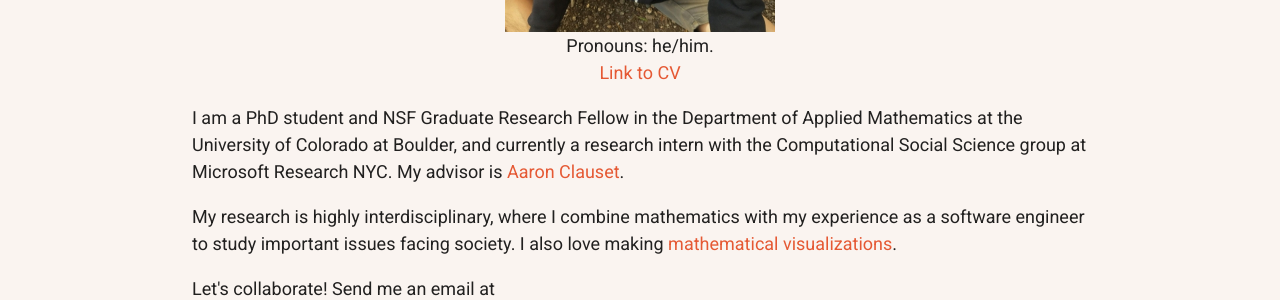
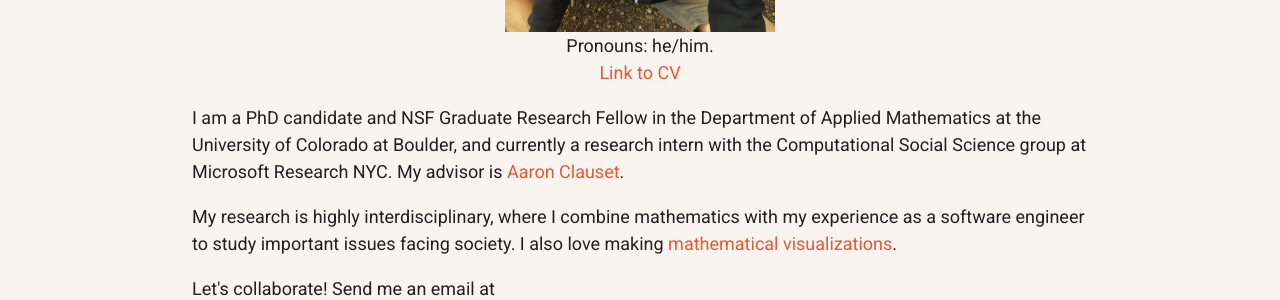
Before and after one commit to samzhang111/samzhang111.github.io, a Jekyll site: the page built from index.html, in a window 1280 px wide. Shown: the part 425-725 px from the top of the page. Built offline with Jekyll 4.4.1, drawn with Linux system fonts in a browser that asks for light colours; nearby versions of some CDN libraries.

Commit message:
candidate

```diff
--- a/html/about.html
+++ b/html/about.html
@@ -15,7 +15,7 @@ title: about sam zhang
 
     <div class="intro">
         <p>
-        I am a PhD student and NSF Graduate Research Fellow in the Department of Applied Mathematics at the University of Colorado at Boulder.
+        I am a PhD candidate and NSF Graduate Research Fellow in the Department of Applied Mathematics at the University of Colorado at Boulder.
         My advisor is <a href="http://tuvalu.santafe.edu/~aaronc/" target="_blank">Aaron Clauset</a>.
         I was a summer research intern with the Computational Social Science group at <a href="https://www.microsoft.com/en-us/research/theme/computational-social-science/" target="_blank">Microsoft Research NYC</a> in 2021 and 2022.
 
--- a/index.html
+++ b/index.html
@@ -8,7 +8,7 @@ layout: default
 
 <div class="intro">
     <p>
-    I am a PhD student and NSF Graduate Research Fellow in the Department of Applied Mathematics at the University of Colorado at Boulder, and currently a research intern with the Computational Social Science group at Microsoft Research NYC.
+    I am a PhD candidate and NSF Graduate Research Fellow in the Department of Applied Mathematics at the University of Colorado at Boulder, and currently a research intern with the Computational Social Science group at Microsoft Research NYC.
     My advisor is <a href="http://tuvalu.santafe.edu/~aaronc/" target="_blank">Aaron Clauset</a>.
 
     <p>
```
